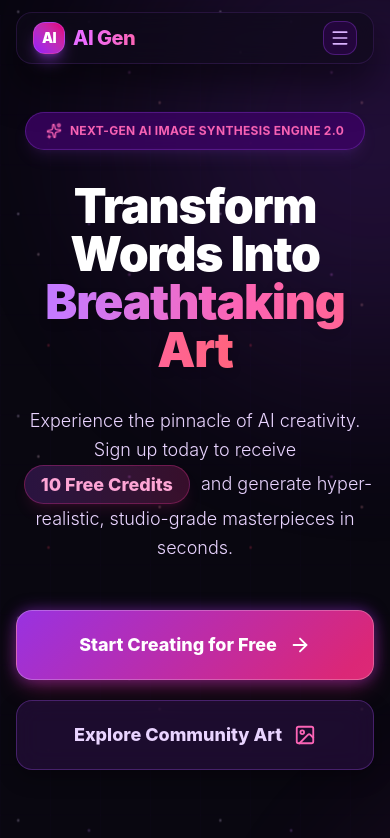
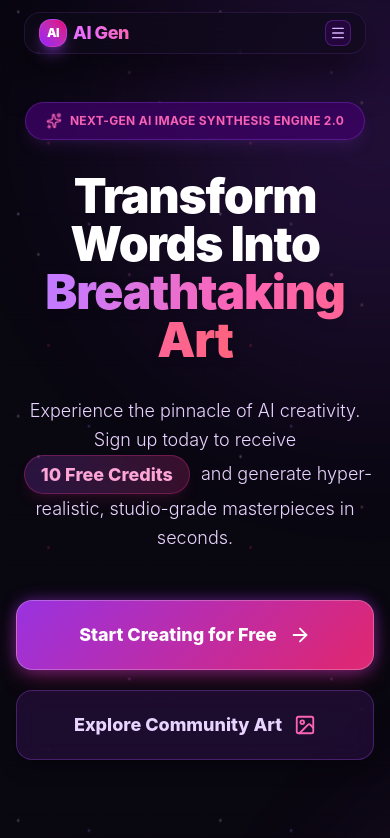
Before and after one commit to viralpatanvadiya07-lab/aiimage, a React app in the folder frontend/: page / in a window 390 px wide. Shown: the top 838 px of the page. Built offline with nearby package versions, Linux system fonts and the light colour scheme; the HTML template or start-up script is replaced by a standard one.

Commit message:
Optimize navbar length and item size for mobile screen

```diff
--- a/frontend/src/App.jsx
+++ b/frontend/src/App.jsx
@@ -30,10 +30,10 @@ function App() {
           <div className="orb-3 z-0"></div>
 
         {/* Floating Glass Navbar */}
-        <div className="pt-3 sm:pt-4 px-4 max-w-7xl w-full mx-auto sticky top-0 z-50">
-          <nav className="glass-nav w-full flex justify-between items-center gap-6 px-4 sm:px-6 py-2 sm:py-2.5 rounded-2xl shadow-2xl transition-all duration-300 border border-purple-500/20 backdrop-blur-xl bg-[#120c1f]/90 relative">
-            <Link to="/" onClick={closeMenu} className="text-xl sm:text-2xl font-extrabold tracking-tight bg-clip-text text-transparent bg-gradient-to-r from-purple-400 via-fuchsia-400 to-pink-400 hover:opacity-90 transition flex items-center gap-2 sm:gap-2.5 flex-shrink-0">
-              <span className="w-8 h-8 sm:w-9 sm:h-9 rounded-xl bg-gradient-to-tr from-purple-600 to-pink-600 flex items-center justify-center text-white text-sm sm:text-base font-black shadow-lg shadow-purple-500/40 border border-purple-400/30">AI</span>
+        <div className="pt-3 sm:pt-4 px-6 sm:px-8 max-w-6xl w-full mx-auto sticky top-0 z-50">
+          <nav className="glass-nav w-full flex justify-between items-center gap-6 px-3.5 sm:px-6 py-1.5 sm:py-2 rounded-2xl shadow-2xl transition-all duration-300 border border-purple-500/20 backdrop-blur-xl bg-[#120c1f]/90 relative">
+            <Link to="/" onClick={closeMenu} className="text-lg sm:text-2xl font-extrabold tracking-tight bg-clip-text text-transparent bg-gradient-to-r from-purple-400 via-fuchsia-400 to-pink-400 hover:opacity-90 transition flex items-center gap-1.5 sm:gap-2.5 flex-shrink-0">
+              <span className="w-7 h-7 sm:w-9 sm:h-9 rounded-xl bg-gradient-to-tr from-purple-600 to-pink-600 flex items-center justify-center text-white text-xs sm:text-base font-black shadow-lg shadow-purple-500/40 border border-purple-400/30">AI</span>
               AI Gen
             </Link>
 
@@ -78,17 +78,17 @@ function App() {
             {/* Mobile Hamburger Button */}
             <div className="flex lg:hidden items-center gap-3">
               {user && (
-                <span className="text-xs text-purple-200 font-bold bg-purple-950/60 px-3 py-1.5 rounded-xl border border-purple-800/60 backdrop-blur-md flex items-center gap-1.5 shadow-inner">
-                  <span className="w-1.5 h-1.5 rounded-full bg-pink-500 animate-pulse"></span>
+                <span className="text-[11px] sm:text-xs text-purple-200 font-bold bg-purple-950/60 px-2.5 py-1 rounded-xl border border-purple-800/60 backdrop-blur-md flex items-center gap-1 shadow-inner">
+                  <span className="w-1 h-1 sm:w-1.5 sm:h-1.5 rounded-full bg-pink-500 animate-pulse"></span>
                   Credits: <strong className="text-white font-extrabold">{user.credits}</strong>
                 </span>
               )}
               <button
                 onClick={toggleMenu}
-                className="p-1.5 sm:p-2 rounded-xl border border-purple-500/30 bg-purple-950/40 text-purple-300 hover:text-white focus:outline-none"
+                className="p-1 sm:p-1.5 rounded-lg sm:rounded-xl border border-purple-500/30 bg-purple-950/40 text-purple-300 hover:text-white focus:outline-none"
                 aria-label="Toggle Menu"
               >
-                {isMenuOpen ? <X size={20} /> : <Menu size={20} />}
+                {isMenuOpen ? <X size={16} /> : <Menu size={16} />}
               </button>
             </div>
 
```
